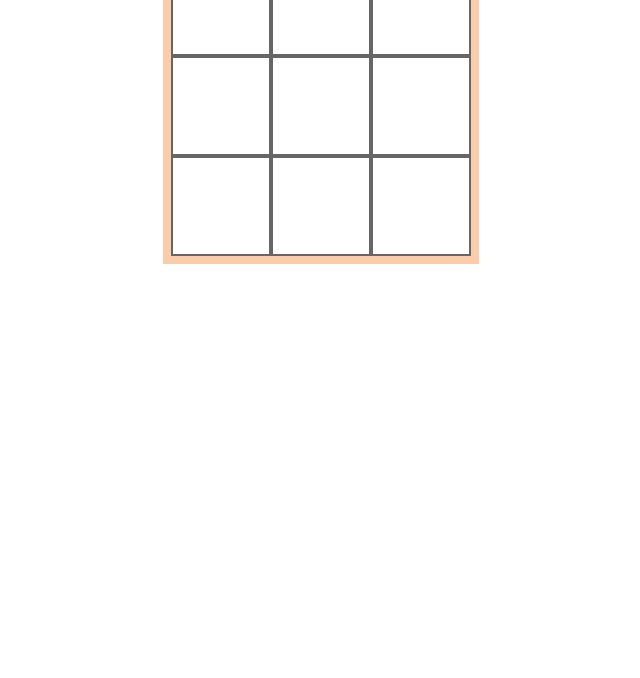
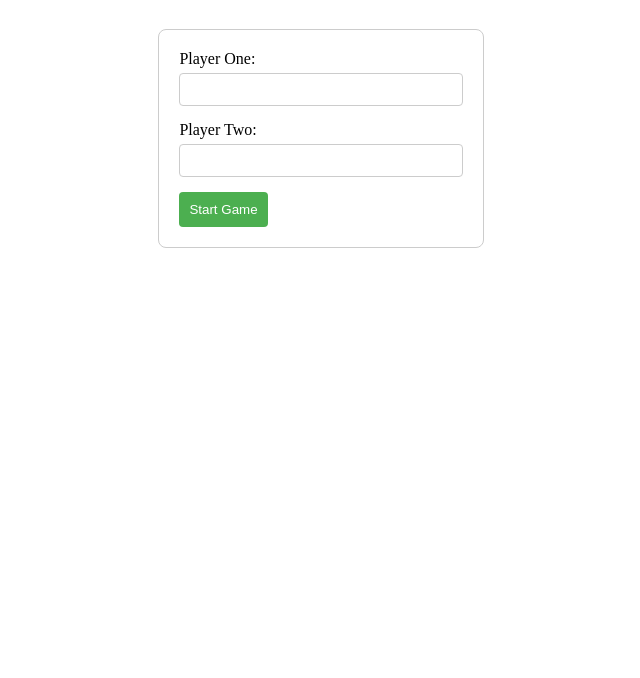
Before and after one commit to Siva-Sai22/Tic-Tac-Toe, a plain HTML site: page index.html in a window 1280 px wide. Shown: the part 122-800 px from the top of the page, without its empty margins (319-959 px from the left). Drawn offline with Linux system fonts and the light colour scheme.

Commit message:
Implemented start screen

```diff
--- a/index.html
+++ b/index.html
@@ -8,10 +8,7 @@
     <script src="./script.js" defer></script>
 </head>
 <body>
-    <div class="container">
-        <h1 class="turn"></h1>
-        <div class="board"></div>
-        <h1 class="winner"></h1>
-    </div>
+    <div class="header">Tic Tac Toe</div>
+    <div class="container"></div>
 </body>
 </html>
--- a/script.js
+++ b/script.js
@@ -1,3 +1,4 @@
+const game = (function () {
   const gameboard = (function () {
     const rows = 3;
     const columns = 3;
@@ -104,16 +105,70 @@ const gamecontroller = function (playerOneName, playerTwoName) {
   };
 
   const screencontroller = (function () {
+    const startScreen = (() => {
       let playerOneName;
       let playerTwoName;
+      const container = document.querySelector(".container");
 
-  const startScreen = () => {
-    gameScreen();
-  };
+      const form = document.createElement("form");
+      form.classList.add("player-form");
 
-  const gameController = gamecontroller("Giorno", "Bruno");
+      const label1 = document.createElement("label");
+      label1.textContent = "Player One:";
+      label1.setAttribute("for", "playerOne");
+      const input1 = document.createElement("input");
+      input1.type = "text";
+      input1.id = "playerOne";
+      input1.required = true;
 
-  const gameScreen = () => {
+      const label2 = document.createElement("label");
+      label2.textContent = "Player Two:";
+      label2.setAttribute("for", "playerTwo");
+      const input2 = document.createElement("input");
+      input2.type = "text";
+      input2.id = "playerTwo";
+      input2.required = true;
+
+      const startGameBtn = document.createElement("button");
+      startGameBtn.textContent = "Start Game";
+      startGameBtn.type = "submit";
+      startGameBtn.classList.add("form-button");
+
+      form.appendChild(label1);
+      form.appendChild(input1);
+      form.appendChild(label2);
+      form.appendChild(input2);
+      form.appendChild(startGameBtn);
+
+      container.appendChild(form);
+
+      form.addEventListener("submit", (e) => {
+        e.preventDefault();
+        playerOneName = input1.value.trim();
+        playerTwoName = input2.value.trim();
+
+        while (container.firstChild) {
+          container.removeChild(container.lastChild);
+        }
+
+        const playerTurnDiv = document.createElement("h1");
+        playerTurnDiv.classList.add("turn");
+        container.appendChild(playerTurnDiv);
+
+        const boardDiv = document.createElement("div");
+        boardDiv.classList.add("board");
+        container.appendChild(boardDiv);
+
+        const winnerDiv = document.createElement("h1");
+        winnerDiv.classList.add("winner");
+        container.appendChild(winnerDiv);
+
+        gameController = gamecontroller(playerOneName, playerTwoName);
+        gameScreen(gameController);
+      });
+    })();
+
+    const gameScreen = function (gameController) {
       const containerDiv = document.querySelector(".container");
       const playerTurnDiv = document.querySelector(".turn");
       const boardDiv = document.querySelector(".board");
@@ -134,7 +189,8 @@ const screencontroller = (function () {
 
             cellButton.dataset.index = [i, j];
             cellButton.textContent = board[i][j];
-          if (cellButton.textContent === "X") cellButton.classList.add("cell1");
+            if (cellButton.textContent === "X")
+              cellButton.classList.add("cell1");
             else if (cellButton.textContent === "O")
               cellButton.classList.add("cell2");
             boardDiv.appendChild(cellButton);
@@ -184,5 +240,5 @@ const screencontroller = (function () {
       boardDiv.addEventListener("click", clickHandlerBoard);
       updateScreen();
     };
-  startScreen();
   })();
+})();
--- a/style.css
+++ b/style.css
@@ -6,7 +6,14 @@ body {
     margin: 0 auto;
 }
 
+.header {
+    text-align: center;
+    font-size: 48px;
+    padding: 32px;
+}
+
 .container{
+    margin: 32px;
     display: flex;
     flex-direction: column;
     align-items: center;
@@ -46,3 +53,38 @@ h1 {
     font-weight: normal;
     font-size: 28px;
 }
+
+.player-form {
+    max-width: 300px;
+    margin: 0 auto;
+    padding: 20px;
+    border: 1px solid #ccc;
+    border-radius: 8px;
+}
+
+label {
+    display: block;
+    margin-bottom: 5px;
+}
+
+input {
+    width: 100%;
+    padding: 8px;
+    margin-bottom: 15px;
+    box-sizing: border-box;
+    border: 1px solid #ccc;
+    border-radius: 4px;
+}
+
+.form-button {
+    background-color: #4CAF50;
+    color: white;
+    padding: 10px;
+    border: none;
+    border-radius: 4px;
+    cursor: pointer;
+}
+
+.form-button:hover {
+    background-color: #45a049;
+}
```
Lines whose indentation alone changed are shown as unchanged.
